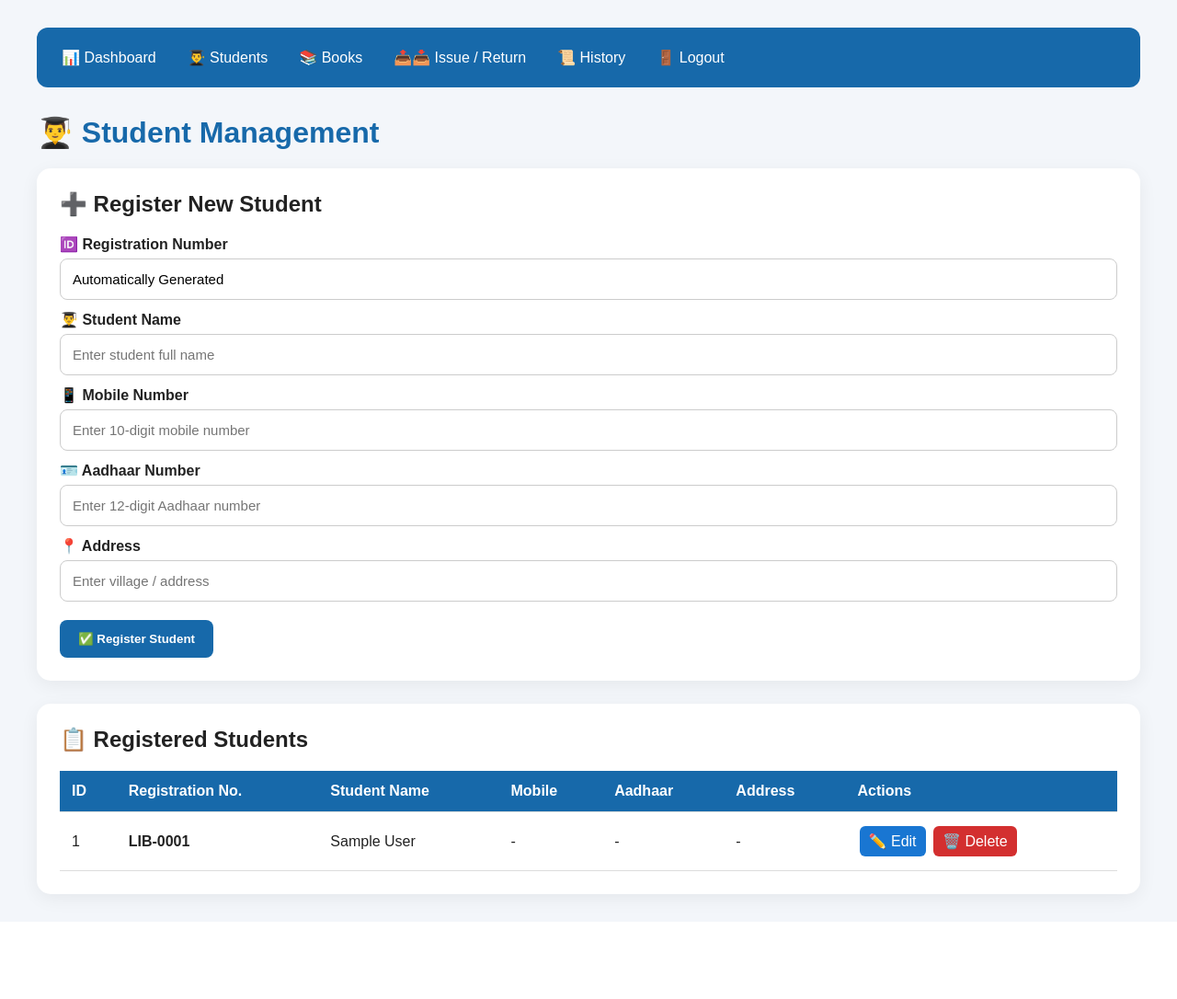
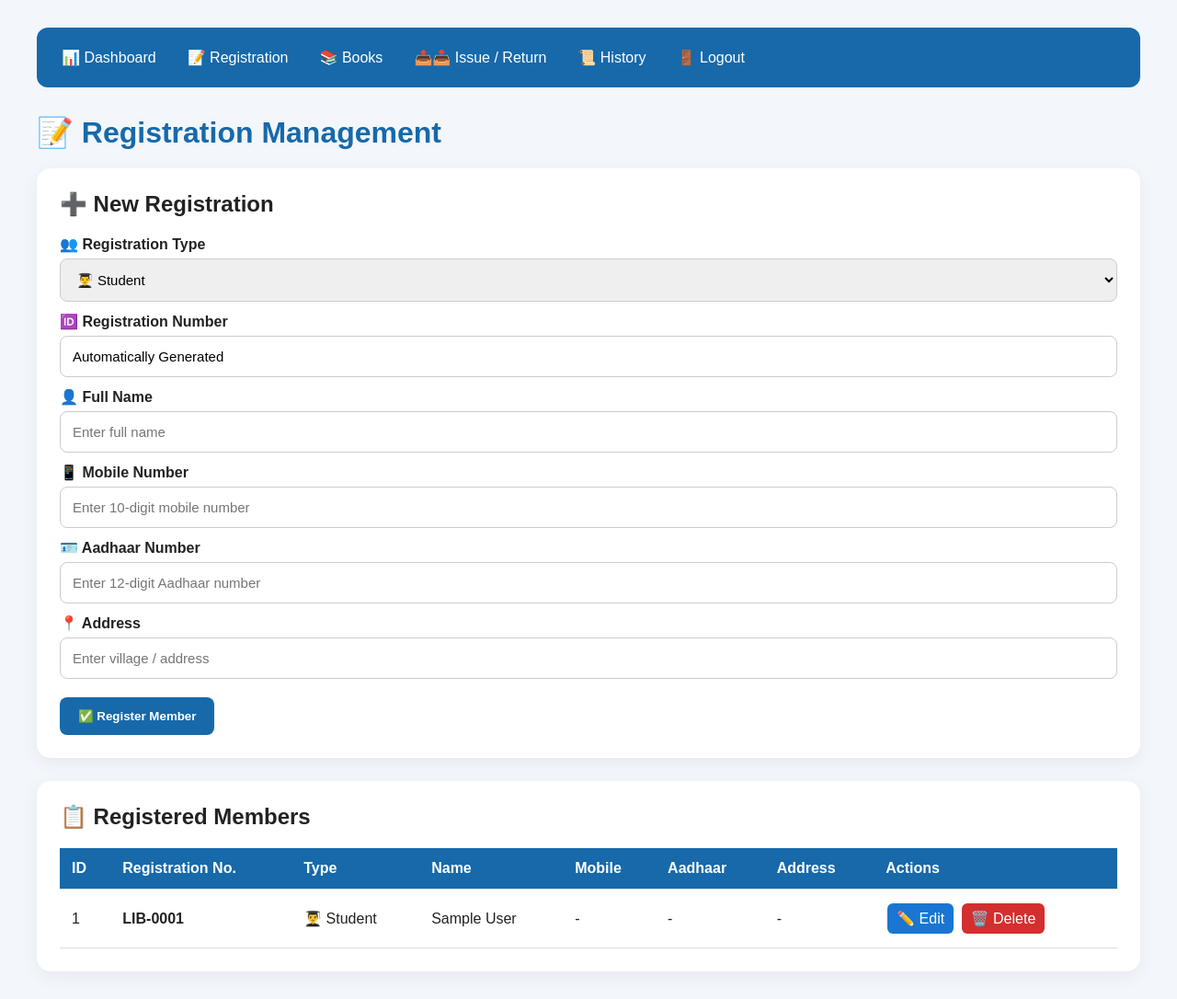
Before and after one commit to Laxmi2210/bellad-bagewadi-library, a Flask app: page /students in a window 1280 px wide. Shown: the whole page at 92% size. Before the commit the page ends 992 px from the top, so only its background shows below. Run offline with Flask 3, Linux system fonts and the light colour scheme; the visitor is signed in with stand-in values (Sample User, id 1); data comes from the database, SQL or seed files in the repository.

Commit message:
added student and public member registration

```diff
--- a/app.py
+++ b/app.py
@@ -5,19 +5,14 @@ from datetime import date
 
 app = Flask(__name__)
 
-# =========================================================
-# APPLICATION SETTINGS
-# =========================================================
-
 app.secret_key = "bellad_bagewadi_library_secret"
 
-# Always use the database located beside app.py
 BASE_DIR = os.path.dirname(os.path.abspath(__file__))
 DATABASE = os.path.join(BASE_DIR, "library.db")
 
 
 # =========================================================
-# DATABASE CONNECTION
+# DATABASE
 # =========================================================
 
 def get_db():
@@ -26,23 +21,20 @@ def get_db():
     return conn
 
 
-# =========================================================
-# CREATE / UPDATE DATABASE
-# =========================================================
-
 def create_database():
 
     conn = get_db()
     cursor = conn.cursor()
 
     # -----------------------------------------------------
-    # STUDENTS TABLE
+    # MEMBERS TABLE
     # -----------------------------------------------------
 
     cursor.execute("""
         CREATE TABLE IF NOT EXISTS students (
             id INTEGER PRIMARY KEY AUTOINCREMENT,
             registration_no TEXT,
+            member_type TEXT DEFAULT 'Student',
             name TEXT NOT NULL,
             mobile TEXT,
             aadhaar TEXT,
@@ -80,7 +72,7 @@ def create_database():
     """)
 
     # =====================================================
-    # CHECK STUDENTS TABLE
+    # UPDATE OLD STUDENTS TABLE
     # =====================================================
 
     student_columns = cursor.execute(
@@ -91,7 +83,7 @@ def create_database():
         column["name"] for column in student_columns
     ]
 
-    # Add registration_no if old database doesn't have it
+    # Add registration number
     if "registration_no" not in student_column_names:
 
         cursor.execute("""
@@ -99,16 +91,24 @@ def create_database():
             ADD COLUMN registration_no TEXT
         """)
 
-    # Add aadhaar if old database doesn't have it
+    # Add member type
+    if "member_type" not in student_column_names:
+
+        cursor.execute("""
+            ALTER TABLE students
+            ADD COLUMN member_type TEXT DEFAULT 'Student'
+        """)
+
+    # Add Aadhaar
     if "aadhaar" not in student_column_names:
 
-        # If old database has "aadhar", rename/copy its data
+        cursor.execute("""
+            ALTER TABLE students
+            ADD COLUMN aadhaar TEXT
+        """)
+
+        # Copy old aadhar data if it exists
         if "aadhar" in student_column_names:
-
-            cursor.execute("""
-                ALTER TABLE students
-                ADD COLUMN aadhaar TEXT
-            """)
 
             cursor.execute("""
                 UPDATE students
@@ -116,43 +116,8 @@ def create_database():
                 WHERE aadhaar IS NULL
             """)
 
-        else:
-
-            cursor.execute("""
-                ALTER TABLE students
-                ADD COLUMN aadhaar TEXT
-            """)
-
     # =====================================================
-    # CHECK BOOKS TABLE
-    # =====================================================
-
-    book_columns = cursor.execute(
-        "PRAGMA table_info(books)"
-    ).fetchall()
-
-    book_column_names = [
-        column["name"] for column in book_columns
-    ]
-
-    # Add category if old database doesn't have it
-    if "category" not in book_column_names:
-
-        cursor.execute("""
-            ALTER TABLE books
-            ADD COLUMN category TEXT DEFAULT 'General'
-        """)
-
-    # Add quantity if old database doesn't have it
-    if "quantity" not in book_column_names:
-
-        cursor.execute("""
-            ALTER TABLE books
-            ADD COLUMN quantity INTEGER DEFAULT 1
-        """)
-
-    # =====================================================
-    # CREATE REGISTRATION NUMBERS FOR OLD STUDENTS
+    # CREATE REGISTRATION NUMBERS FOR OLD RECORDS
     # =====================================================
 
     old_students = cursor.execute("""
@@ -177,19 +142,40 @@ def create_database():
         ))
 
     # =====================================================
-    # SAVE DATABASE
+    # BOOK DATABASE UPDATE
     # =====================================================
+
+    book_columns = cursor.execute(
+        "PRAGMA table_info(books)"
+    ).fetchall()
+
+    book_column_names = [
+        column["name"] for column in book_columns
+    ]
+
+    if "category" not in book_column_names:
+
+        cursor.execute("""
+            ALTER TABLE books
+            ADD COLUMN category TEXT DEFAULT 'General'
+        """)
+
+    if "quantity" not in book_column_names:
+
+        cursor.execute("""
+            ALTER TABLE books
+            ADD COLUMN quantity INTEGER DEFAULT 1
+        """)
 
     conn.commit()
     conn.close()
 
 
 # =========================================================
-# LOGIN CHECK
+# LOGIN
 # =========================================================
 
 def logged_in():
-
     return session.get("owner_logged_in", False)
 
 
@@ -199,7 +185,6 @@ def logged_in():
 
 @app.route("/")
 def home():
-
     return render_template("home.html")
 
 
@@ -213,16 +198,13 @@ def login():
     if request.method == "POST":
 
         username = request.form.get(
-            "username",
-            ""
+            "username", ""
         ).strip()
 
         password = request.form.get(
-            "password",
-            ""
+            "password", ""
         ).strip()
 
-        # Login details
         if username == "admin" and password == "1234":
 
             session["owner_logged_in"] = True
@@ -254,7 +236,7 @@ def logout():
 
 
 # =========================================================
-# ADMIN DASHBOARD
+# DASHBOARD
 # =========================================================
 
 @app.route("/dashboard")
@@ -268,26 +250,34 @@ def dashboard():
 
     conn = get_db()
 
-    # Total students
-    student_count = conn.execute("""
+    total_members = conn.execute("""
         SELECT COUNT(*)
         FROM students
     """).fetchone()[0]
 
-    # Total books
+    student_count = conn.execute("""
+        SELECT COUNT(*)
+        FROM students
+        WHERE member_type = 'Student'
+    """).fetchone()[0]
+
+    public_count = conn.execute("""
+        SELECT COUNT(*)
+        FROM students
+        WHERE member_type = 'Public'
+    """).fetchone()[0]
+
     book_count = conn.execute("""
         SELECT COUNT(*)
         FROM books
     """).fetchone()[0]
 
-    # Currently issued
     issued_count = conn.execute("""
         SELECT COUNT(*)
         FROM transactions
         WHERE status = 'Issued'
     """).fetchone()[0]
 
-    # Returned books
     returned_count = conn.execute("""
         SELECT COUNT(*)
         FROM transactions
@@ -299,6 +289,8 @@ def dashboard():
     return render_template(
         "dashboard.html",
         students=student_count,
+        public=public_count,
+        total_members=total_members,
         books=book_count,
         issued=issued_count,
         returned=returned_count
@@ -306,7 +298,7 @@ def dashboard():
 
 
 # =========================================================
-# STUDENTS
+# REGISTRATION
 # =========================================================
 
 @app.route("/students")
@@ -324,6 +316,7 @@ def students():
         SELECT
             id,
             registration_no,
+            member_type,
             name,
             mobile,
             aadhaar,
@@ -347,7 +340,7 @@ def students():
 
 
 # =========================================================
-# ADD STUDENT
+# ADD REGISTRATION
 # =========================================================
 
 @app.route("/students/add", methods=["POST"])
@@ -359,27 +352,31 @@ def add_student():
             url_for("login")
         )
 
+    member_type = request.form.get(
+        "member_type",
+        "Student"
+    ).strip()
+
+    if member_type not in ["Student", "Public"]:
+
+        member_type = "Student"
+
     name = request.form.get(
-        "name",
-        ""
+        "name", ""
     ).strip()
 
     mobile = request.form.get(
-        "mobile",
-        ""
+        "mobile", ""
     ).strip()
 
     aadhaar = request.form.get(
-        "aadhaar",
-        ""
+        "aadhaar", ""
     ).strip()
 
     address = request.form.get(
-        "address",
-        ""
+        "address", ""
     ).strip()
 
-    # Name is required
     if name == "":
 
         return redirect(
@@ -388,37 +385,35 @@ def add_student():
 
     conn = get_db()
 
-    # Insert student first
     cursor = conn.execute("""
         INSERT INTO students
         (
+            member_type,
             name,
             mobile,
             aadhaar,
             address
         )
-        VALUES (?, ?, ?, ?)
+        VALUES (?, ?, ?, ?, ?)
     """, (
+        member_type,
         name,
         mobile,
         aadhaar,
         address
     ))
 
-    # Get newly created ID
-    student_id = cursor.lastrowid
+    member_id = cursor.lastrowid
 
-    # Create registration number
-    registration_no = f"LIB-{student_id:04d}"
+    registration_no = f"LIB-{member_id:04d}"
 
-    # Update registration number
     conn.execute("""
         UPDATE students
         SET registration_no = ?
         WHERE id = ?
     """, (
         registration_no,
-        student_id
+        member_id
     ))
 
     conn.commit()
@@ -426,7 +421,8 @@ def add_student():
 
     session["success_message"] = (
         f"Registration Successful! "
-        f"Registration No: {registration_no}"
+        f"{member_type} Registration No: "
+        f"{registration_no}"
     )
 
     return redirect(
@@ -435,7 +431,7 @@ def add_student():
 
 
 # =========================================================
-# EDIT STUDENT
+# EDIT REGISTRATION
 # =========================================================
 
 @app.route(
@@ -452,30 +448,31 @@ def edit_student(id):
 
     conn = get_db()
 
-    # -----------------------------------------------------
-    # UPDATE STUDENT
-    # -----------------------------------------------------
-
     if request.method == "POST":
 
+        member_type = request.form.get(
+            "member_type",
+            "Student"
+        ).strip()
+
+        if member_type not in ["Student", "Public"]:
+
+            member_type = "Student"
+
         name = request.form.get(
-            "name",
-            ""
+            "name", ""
         ).strip()
 
         mobile = request.form.get(
-            "mobile",
-            ""
+            "mobile", ""
         ).strip()
 
         aadhaar = request.form.get(
-            "aadhaar",
-            ""
+            "aadhaar", ""
         ).strip()
 
         address = request.form.get(
-            "address",
-            ""
+            "address", ""
         ).strip()
 
         if name == "":
@@ -489,12 +486,14 @@ def edit_student(id):
         conn.execute("""
             UPDATE students
             SET
+                member_type = ?,
                 name = ?,
                 mobile = ?,
                 aadhaar = ?,
                 address = ?
             WHERE id = ?
         """, (
+            member_type,
             name,
             mobile,
             aadhaar,
@@ -508,10 +507,6 @@ def edit_student(id):
         return redirect(
             url_for("students")
         )
-
-    # -----------------------------------------------------
-    # GET STUDENT
-    # -----------------------------------------------------
 
     student = conn.execute("""
         SELECT *
@@ -536,7 +531,7 @@ def edit_student(id):
 
 
 # =========================================================
-# DELETE STUDENT
+# DELETE REGISTRATION
 # =========================================================
 
 @app.route("/students/delete/<int:id>")
@@ -579,8 +574,7 @@ def books():
         )
 
     search = request.args.get(
-        "search",
-        ""
+        "search", ""
     ).strip()
 
     conn = get_db()
@@ -639,23 +633,19 @@ def add_book():
         )
 
     title = request.form.get(
-        "title",
-        ""
+        "title", ""
     ).strip()
 
     author = request.form.get(
-        "author",
-        ""
+        "author", ""
     ).strip()
 
     category = request.form.get(
-        "category",
-        ""
+        "category", ""
     ).strip()
 
     quantity = request.form.get(
-        "quantity",
-        "1"
+        "quantity", "1"
     ).strip()
 
     if title == "":
@@ -723,35 +713,27 @@ def edit_book(id):
     if not logged_in():
 
         return redirect(
-            url_for("login")
+            url_for("books")
         )
 
     conn = get_db()
 
-    # -----------------------------------------------------
-    # UPDATE BOOK
-    # -----------------------------------------------------
-
     if request.method == "POST":
 
         title = request.form.get(
-            "title",
-            ""
+            "title", ""
         ).strip()
 
         author = request.form.get(
-            "author",
-            ""
+            "author", ""
         ).strip()
 
         category = request.form.get(
-            "category",
-            ""
+            "category", ""
         ).strip()
 
         quantity = request.form.get(
-            "quantity",
-            "1"
+            "quantity", "1"
         ).strip()
 
         if title == "":
@@ -799,10 +781,6 @@ def edit_book(id):
         return redirect(
             url_for("books")
         )
-
-    # -----------------------------------------------------
-    # GET BOOK
-    # -----------------------------------------------------
 
     book = conn.execute("""
         SELECT *
@@ -882,14 +860,12 @@ def issue_return():
 
     conn = get_db()
 
-    # Students
     student_list = conn.execute("""
         SELECT *
         FROM students
         ORDER BY name
     """).fetchall()
 
-    # Available books
     book_list = conn.execute("""
         SELECT *
         FROM books
@@ -897,7 +873,6 @@ def issue_return():
         ORDER BY title
     """).fetchall()
 
-    # Transactions
     transaction_list = conn.execute("""
         SELECT
             transactions.id,
@@ -970,7 +945,6 @@ def issue_book():
 
     conn = get_db()
 
-    # Check book quantity
     book = conn.execute("""
         SELECT quantity
         FROM books
@@ -981,7 +955,6 @@ def issue_book():
 
     if book and book["quantity"] > 0:
 
-        # Create transaction
         conn.execute("""
             INSERT INTO transactions
             (
@@ -999,7 +972,6 @@ def issue_book():
             return_date
         ))
 
-        # Reduce available quantity
         conn.execute("""
             UPDATE books
             SET quantity = quantity - 1
@@ -1043,7 +1015,6 @@ def return_book(id):
 
     if transaction:
 
-        # Mark transaction as returned
         conn.execute("""
             UPDATE transactions
             SET status = 'Returned'
@@ -1052,7 +1023,6 @@ def return_book(id):
             id,
         ))
 
-        # Increase available quantity
         conn.execute("""
             UPDATE books
             SET quantity = quantity + 1
@@ -1071,7 +1041,7 @@ def return_book(id):
 
 
 # =========================================================
-# TRANSACTION HISTORY
+# HISTORY
 # =========================================================
 
 @app.route("/history")
@@ -1110,15 +1080,11 @@ def history():
 
 
 # =========================================================
-# CREATE DATABASE WHEN APPLICATION STARTS
+# START
 # =========================================================
 
 create_database()
 
-
-# =========================================================
-# START APPLICATION
-# =========================================================
 
 if __name__ == "__main__":
 
--- a/templates/students.html
+++ b/templates/students.html
@@ -8,7 +8,7 @@
     <meta name="viewport"
           content="width=device-width, initial-scale=1.0">
 
-    <title>Student Registration</title>
+    <title>Registration Management</title>
 
     <link rel="stylesheet"
           href="{{ url_for('static', filename='style.css') }}">
@@ -28,7 +28,7 @@
         </a>
 
         <a href="{{ url_for('students') }}">
-            👨‍🎓 Students
+            📝 Registration
         </a>
 
         <a href="{{ url_for('books') }}">
@@ -53,7 +53,7 @@
     <!-- ================= PAGE TITLE ================= -->
 
     <h1>
-        👨‍🎓 Student Management
+        📝 Registration Management
     </h1>
 
 
@@ -70,18 +70,36 @@
     {% endif %}
 
 
-
     <!-- ================= REGISTRATION FORM ================= -->
 
     <div class="form-box">
 
         <h2>
-            ➕ Register New Student
+            ➕ New Registration
         </h2>
 
 
         <form method="POST"
               action="{{ url_for('add_student') }}">
+
+
+            <!-- REGISTRATION TYPE -->
+
+            <label>
+                👥 Registration Type
+            </label>
+
+            <select name="member_type" required>
+
+                <option value="Student">
+                    👨‍🎓 Student
+                </option>
+
+                <option value="Public">
+                    🧑 Public Member
+                </option>
+
+            </select>
 
 
             <!-- REGISTRATION NUMBER -->
@@ -94,20 +112,19 @@
                 type="text"
                 value="Automatically Generated"
                 readonly
-                class="readonly"
             >
 
 
-            <!-- STUDENT NAME -->
+            <!-- NAME -->
 
             <label>
-                👨‍🎓 Student Name
+                👤 Full Name
             </label>
 
             <input
                 type="text"
                 name="name"
-                placeholder="Enter student full name"
+                placeholder="Enter full name"
                 required
             >
 
@@ -159,7 +176,7 @@
 
             <button type="submit">
 
-                ✅ Register Student
+                ✅ Register Member
 
             </button>
 
@@ -168,12 +185,12 @@
     </div>
 
 
-    <!-- ================= STUDENT LIST ================= -->
+    <!-- ================= REGISTERED MEMBERS ================= -->
 
     <div class="table-box">
 
         <h2>
-            📋 Registered Students
+            📋 Registered Members
         </h2>
 
 
@@ -183,33 +200,21 @@
 
                 <tr>
 
-                    <th>
-                        ID
-                    </th>
+                    <th>ID</th>
 
-                    <th>
-                        Registration No.
-                    </th>
+                    <th>Registration No.</th>
 
-                    <th>
-                        Student Name
-                    </th>
+                    <th>Type</th>
 
-                    <th>
-                        Mobile
-                    </th>
+                    <th>Name</th>
 
-                    <th>
-                        Aadhaar
-                    </th>
+                    <th>Mobile</th>
 
-                    <th>
-                        Address
-                    </th>
+                    <th>Aadhaar</th>
 
-                    <th>
-                        Actions
-                    </th>
+                    <th>Address</th>
+
+                    <th>Actions</th>
 
                 </tr>
 
@@ -218,11 +223,9 @@
 
             <tbody>
 
-
             {% for student in students %}
 
                 <tr>
-
 
                     <!-- ID -->
 
@@ -248,6 +251,23 @@
                             {% endif %}
 
                         </strong>
+
+                    </td>
+
+
+                    <!-- TYPE -->
+
+                    <td>
+
+                        {% if student["member_type"] == "Public" %}
+
+                            🧑 Public Member
+
+                        {% else %}
+
+                            👨‍🎓 Student
+
+                        {% endif %}
 
                     </td>
 
@@ -316,24 +336,21 @@
 
                         <a
                             class="edit"
-                            href="{{ url_for('edit_student', id=student['id']) }}">
-
+                            href="{{ url_for('edit_student', id=student['id']) }}"
+                        >
                             ✏️ Edit
-
                         </a>
 
 
                         <a
                             class="delete"
                             href="{{ url_for('delete_student', id=student['id']) }}"
-                            onclick="return confirm('Are you sure you want to delete this student?');">
-
+                            onclick="return confirm('Are you sure you want to delete this member?');"
+                        >
                             🗑️ Delete
-
                         </a>
 
                     </td>
-
 
                 </tr>
 
@@ -342,16 +359,15 @@
 
                 <tr>
 
-                    <td colspan="7">
+                    <td colspan="8">
 
-                        📚 No students registered yet.
+                        📚 No registrations yet.
 
                     </td>
 
                 </tr>
 
             {% endfor %}
-
 
             </tbody>
 
```
Also changed, not shown: static/style.css (+186 -11 lines), templates/dashboard.html (+98 -11 lines).
